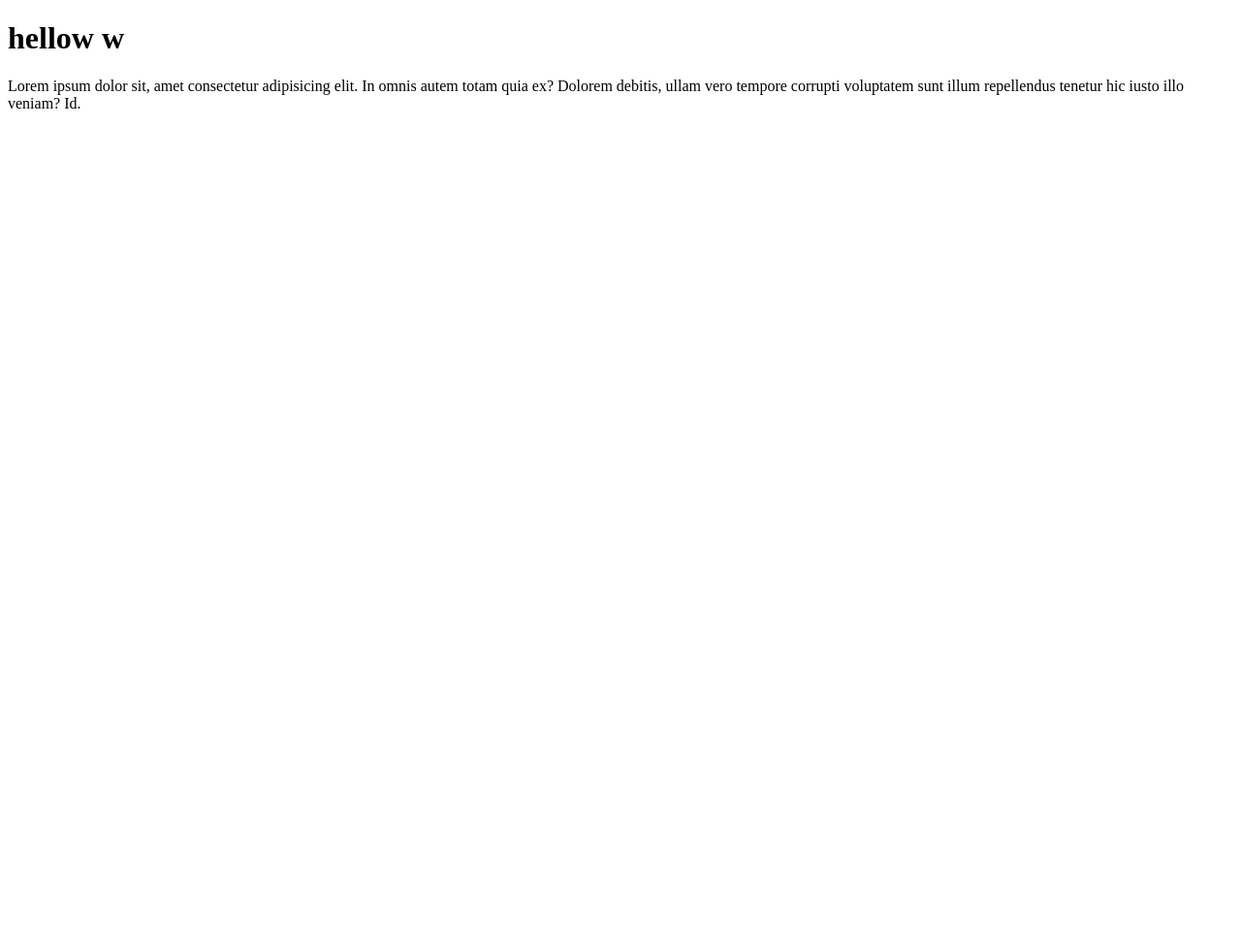
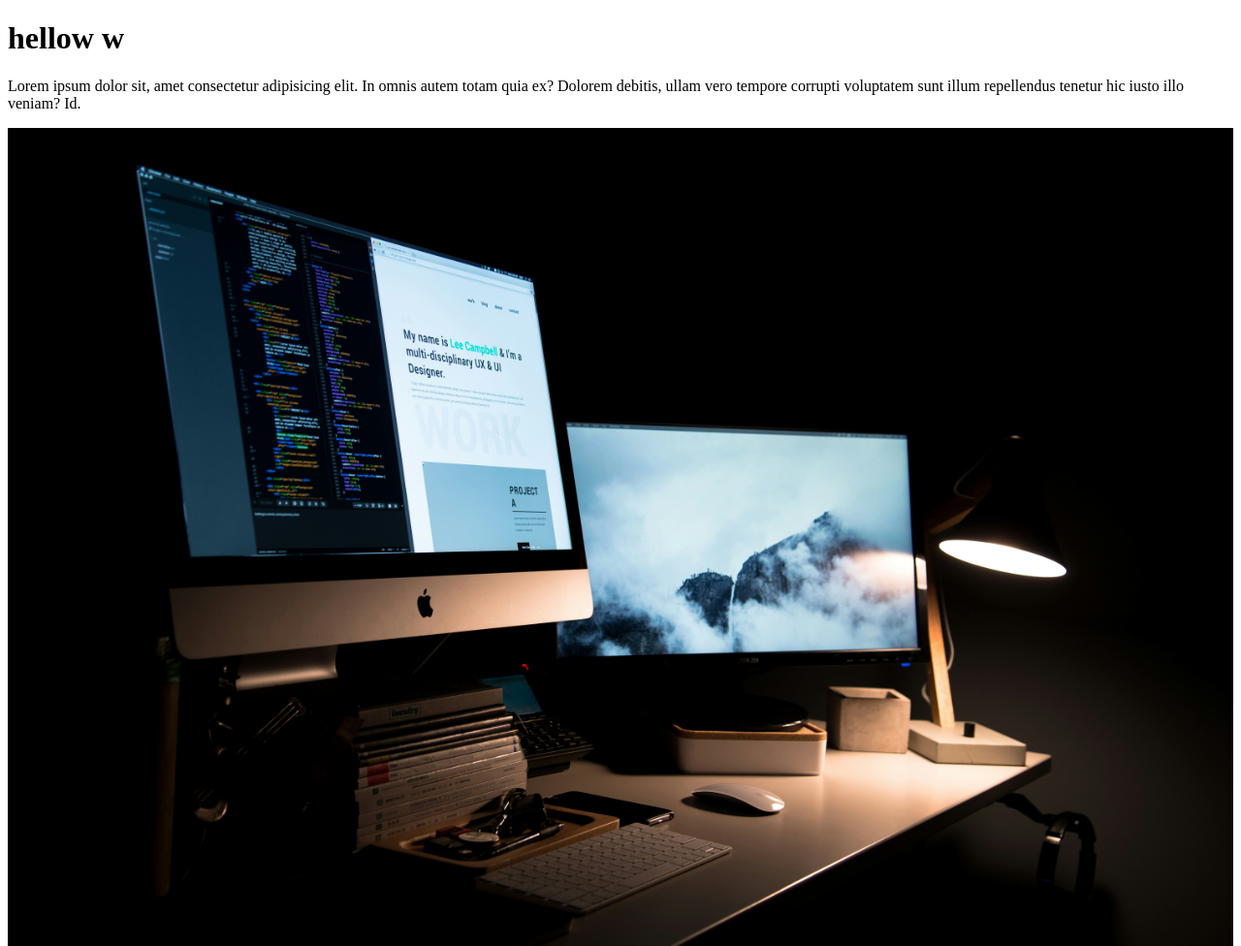
Before and after one commit to rizwanbhatti/test-html, a plain HTML site: page index.html in a window 1280 px wide. Shown: the whole page at 97% size. Before the commit the page ends 800 px from the top, so only its background shows below. Drawn offline with Linux system fonts and the light colour scheme.

Commit message:
imaage update

```diff
--- a/index.html
+++ b/index.html
@@ -4,9 +4,16 @@
     <meta charset="UTF-8">
     <meta name="viewport" content="width=device-width, initial-scale=1.0">
     <title>Document</title>
+    <style>
+        img{
+            width: 100%;
+        }
+    </style>
 </head>
 <body>
     <h1>hellow w</h1>
     <p>Lorem ipsum dolor sit, amet consectetur adipisicing elit. In omnis autem totam quia ex? Dolorem debitis, ullam vero tempore corrupti voluptatem sunt illum repellendus tenetur hic iusto illo veniam? Id.</p>
+
+<img src="img/1.jpg" alt="">
 </body>
 </html>
```
Also changed, not shown: img/1.jpg (added).
